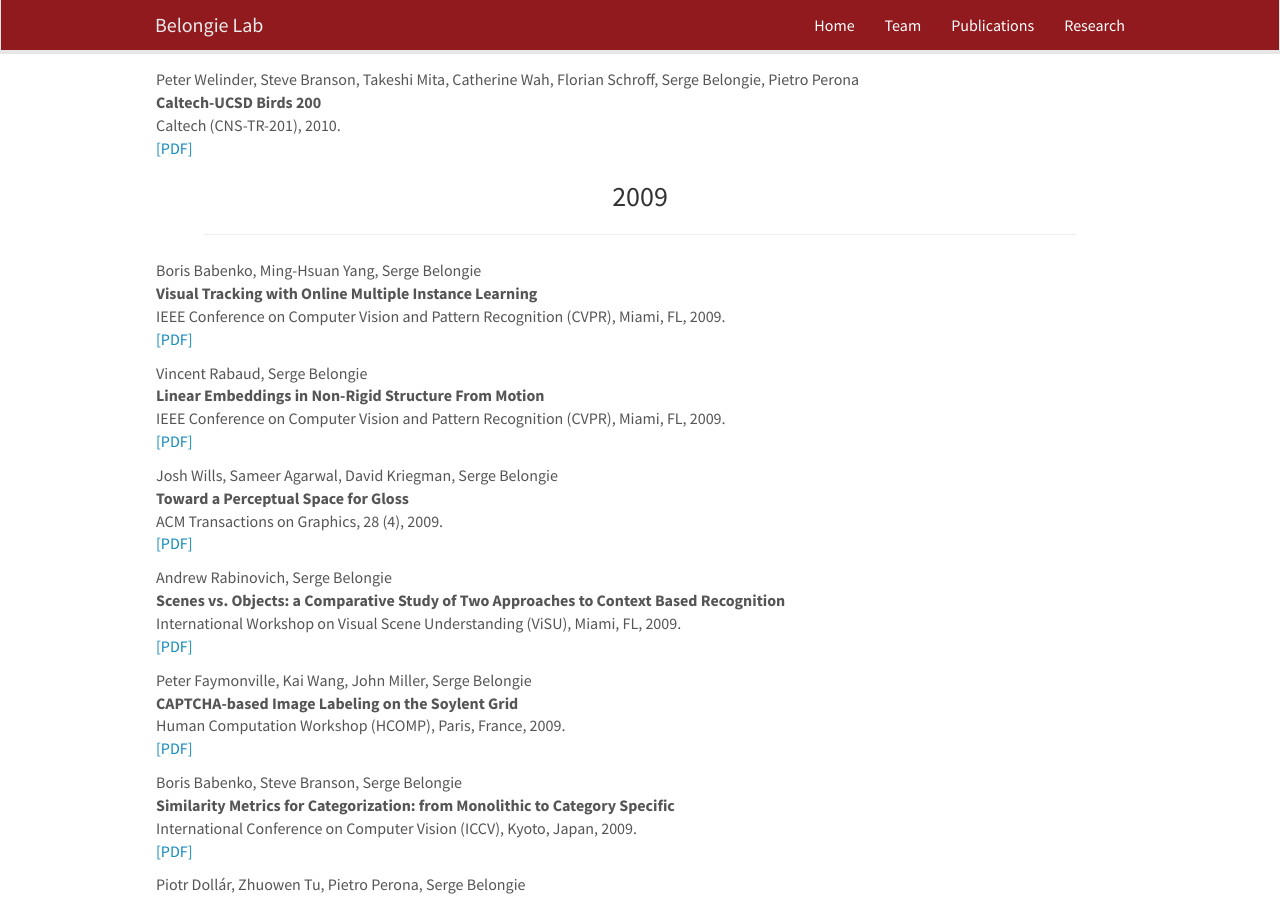
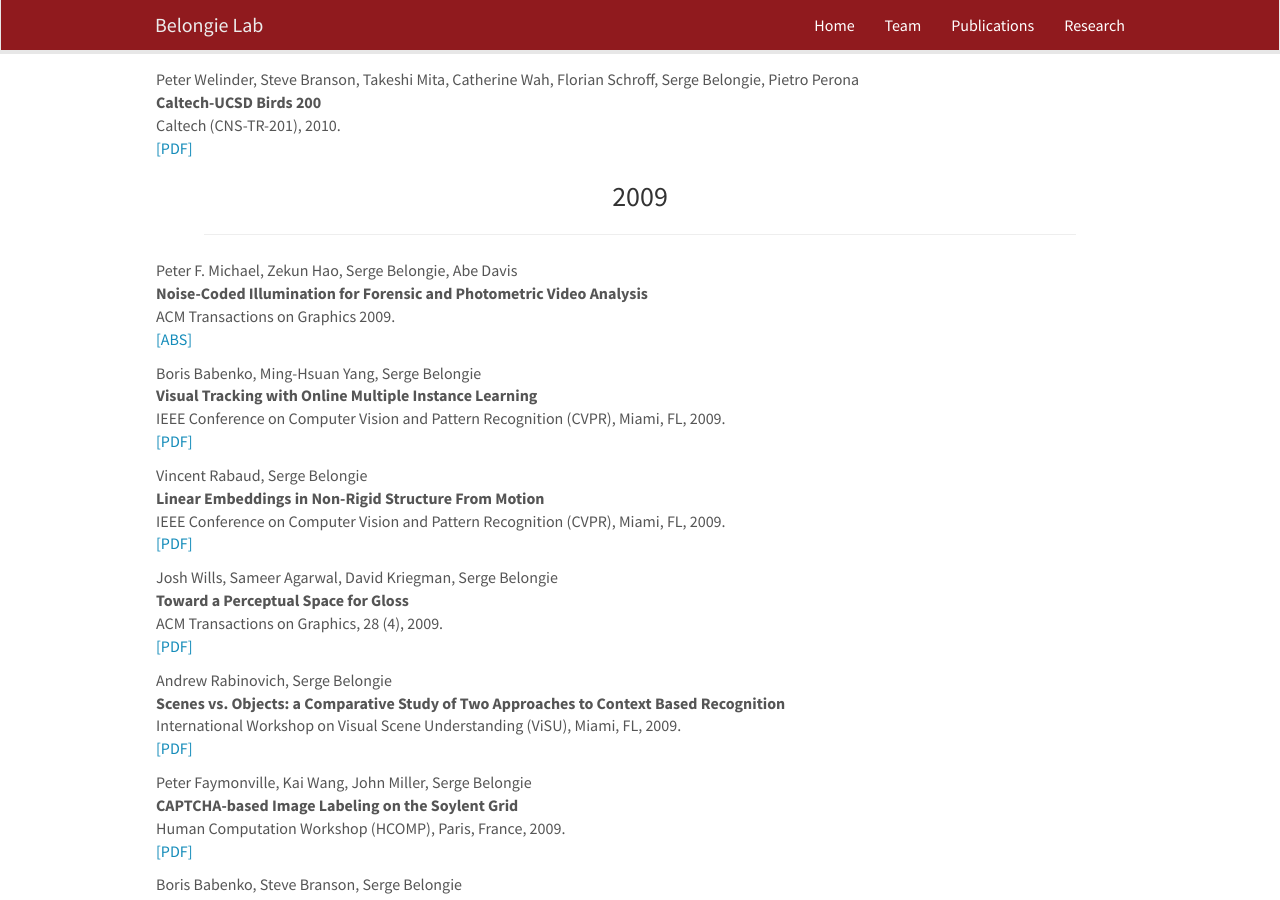
Before and after one commit to BelongieLab/belongielab.github.io, a Jekyll site: the page built from _pages/publications.md, in a window 1280 px wide and 900 px high, scrolled down 20304 px. Built offline with Jekyll 4.4.1, drawn with Linux system fonts in a browser that asks for light colours; nearby versions of some CDN libraries.

Commit message:
added TOG 2025

```diff
--- a/_data/publist.yml
+++ b/_data/publist.yml
@@ -1,3 +1,13 @@
+- author: Peter F. Michael, Zekun Hao, Serge Belongie, Abe Davis
+  year: '2025'
+  journal: ACM Transactions on Graphics
+  link:
+    display: ABS
+    url: https://ptrmcl.github.io/
+  pub_type: article
+  title: Noise-Coded Illumination for Forensic and Photometric Video Analysis
+  venue: 'ACM Transactions on Graphics'
+  year: '2009'
 - address: Nashville
   author: "V\xE9steinn Sn\xE6bjarnarson, Kevin Du, Niklas Stoehr, Serge Belongie, Ryan Cotterell, Nico Lang, Stella Frank"
   link:
```
